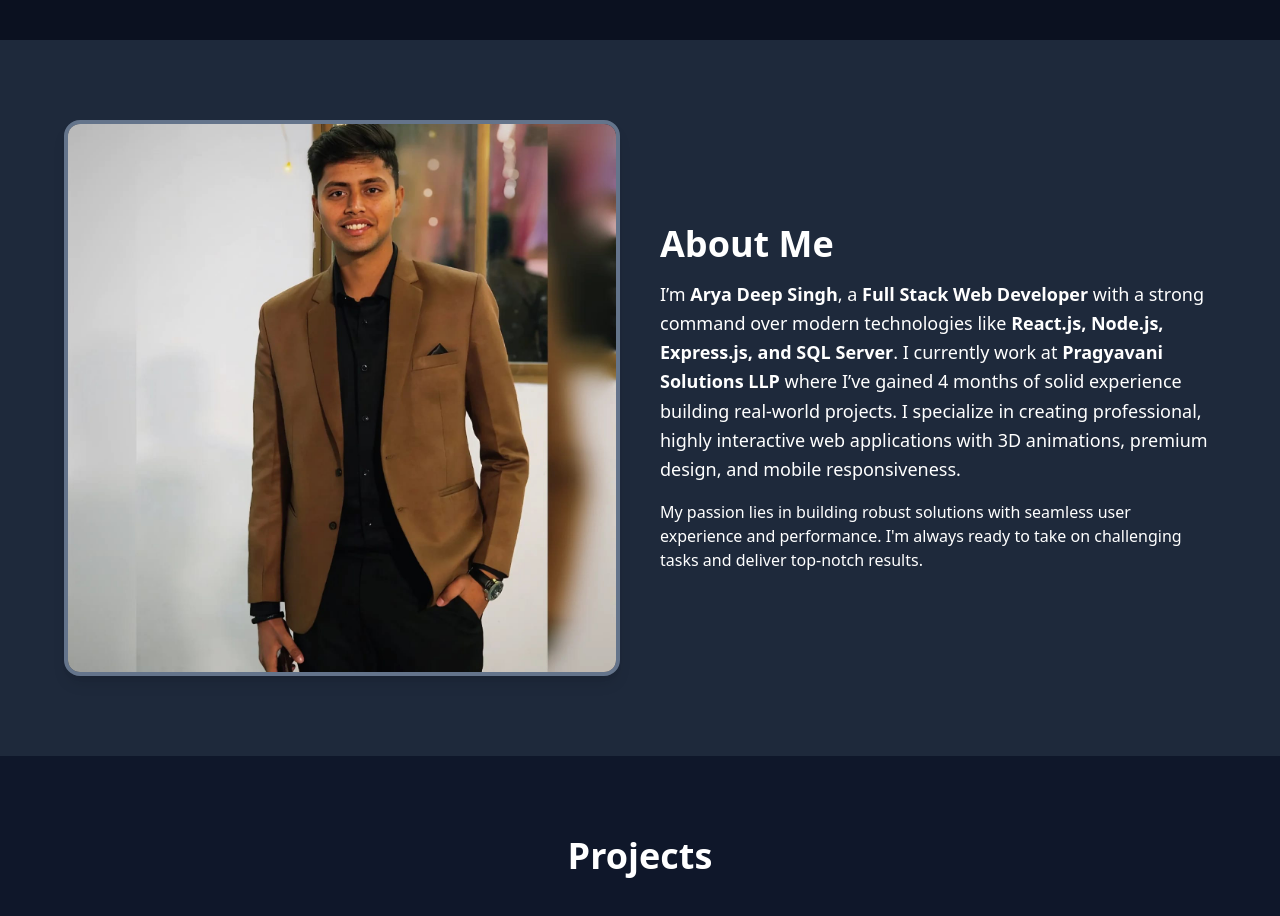
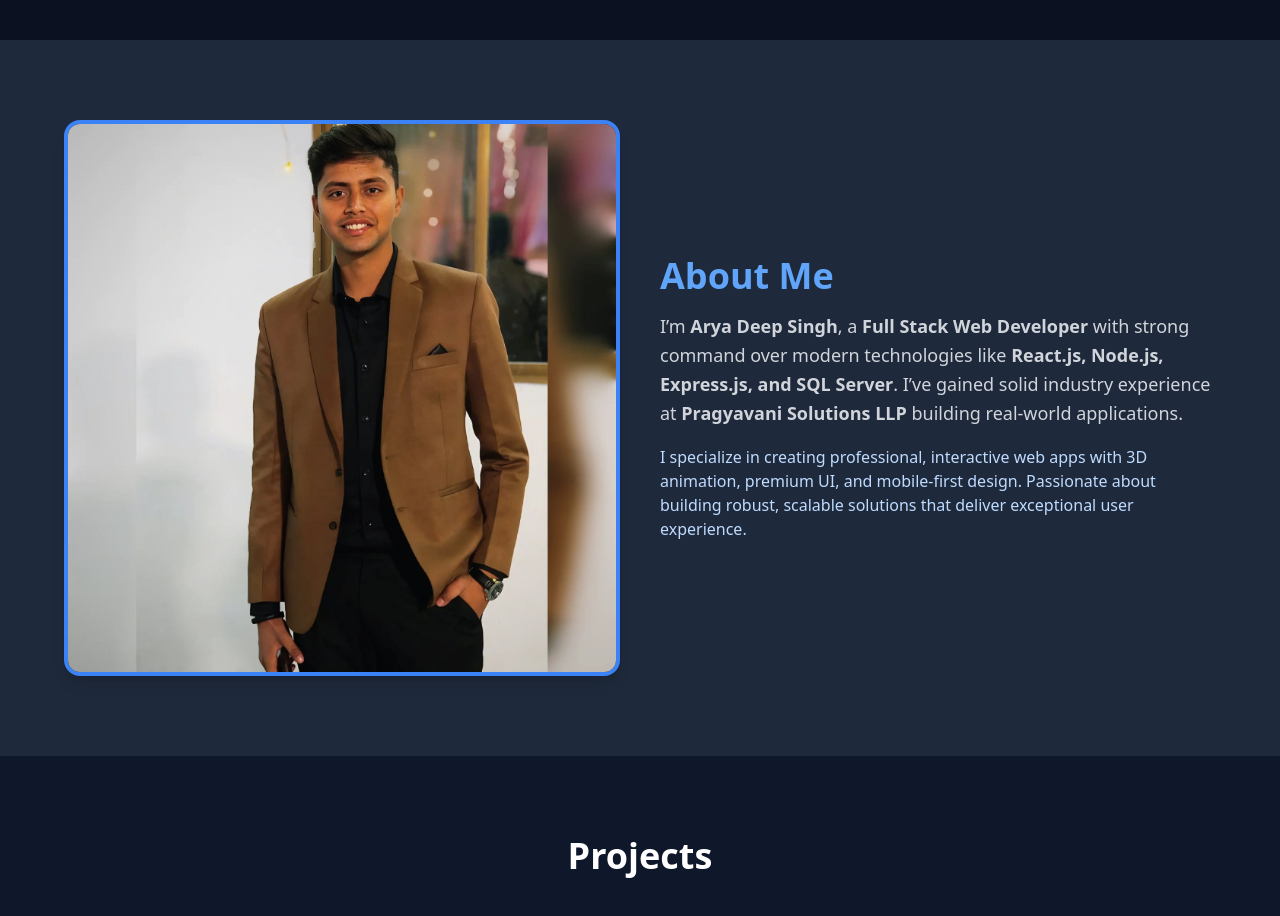
Before and after one commit to Arya4546/My-Portfolio, a React (Vite) app: page / in a window 1280 px wide. Shown: the part 1560-2476 px from the top of the page. Built offline with nearby package versions, Linux system fonts and the light colour scheme.

Commit message:
Update About.jsx

```diff
--- a/src/components/About.jsx
+++ b/src/components/About.jsx
@@ -4,7 +4,7 @@ import avatar1 from "../assets/avatar1.jpg";
 
 const About = () => {
   return (
-    <section id="about" className="bg-regal-800 py-20 px-4 text-white">
+    <section id="about" className="bg-[#1e293b] py-20 px-4 text-white">
       <div className="max-w-6xl mx-auto grid md:grid-cols-2 gap-10 items-center">
         <motion.div
           initial={{ x: -100, opacity: 0 }}
@@ -14,7 +14,7 @@ const About = () => {
           <img
             src={avatar1}
             alt="Arya Deep Singh"
-            className="w-full h-auto rounded-2xl shadow-lg border-4 border-regal-500"
+            className="w-full h-auto rounded-2xl shadow-lg border-4 border-blue-500"
           />
         </motion.div>
 
@@ -23,14 +23,13 @@ const About = () => {
           whileInView={{ x: 0, opacity: 1 }}
           transition={{ duration: 1 }}
         >
-          <h2 className="text-3xl md:text-4xl font-bold mb-4 text-regal-400">About Me</h2>
-          <p className="text-lg leading-relaxed text-regal-200">
-            I’m <strong>Arya Deep Singh</strong>, a <strong>Full Stack Web Developer</strong> with a strong command over modern technologies like <strong>React.js, Node.js, Express.js, and SQL Server</strong>.
-            I currently work at <strong>Pragyavani Solutions LLP</strong> where I’ve gained 4 months of solid experience building real-world projects.
-            I specialize in creating professional, highly interactive web applications with 3D animations, premium design, and mobile responsiveness.
+          <h2 className="text-3xl md:text-4xl font-bold mb-4 text-blue-400">About Me</h2>
+          <p className="text-lg leading-relaxed text-gray-300">
+            I’m <strong>Arya Deep Singh</strong>, a <strong>Full Stack Web Developer</strong> with strong command over modern technologies like <strong>React.js, Node.js, Express.js, and SQL Server</strong>.
+            I’ve gained solid industry experience at <strong>Pragyavani Solutions LLP</strong> building real-world applications.
           </p>
-          <p className="mt-4 text-regal-300">
-            My passion lies in building robust solutions with seamless user experience and performance. I'm always ready to take on challenging tasks and deliver top-notch results.
+          <p className="mt-4 text-blue-200">
+            I specialize in creating professional, interactive web apps with 3D animation, premium UI, and mobile-first design. Passionate about building robust, scalable solutions that deliver exceptional user experience.
           </p>
         </motion.div>
       </div>
```
